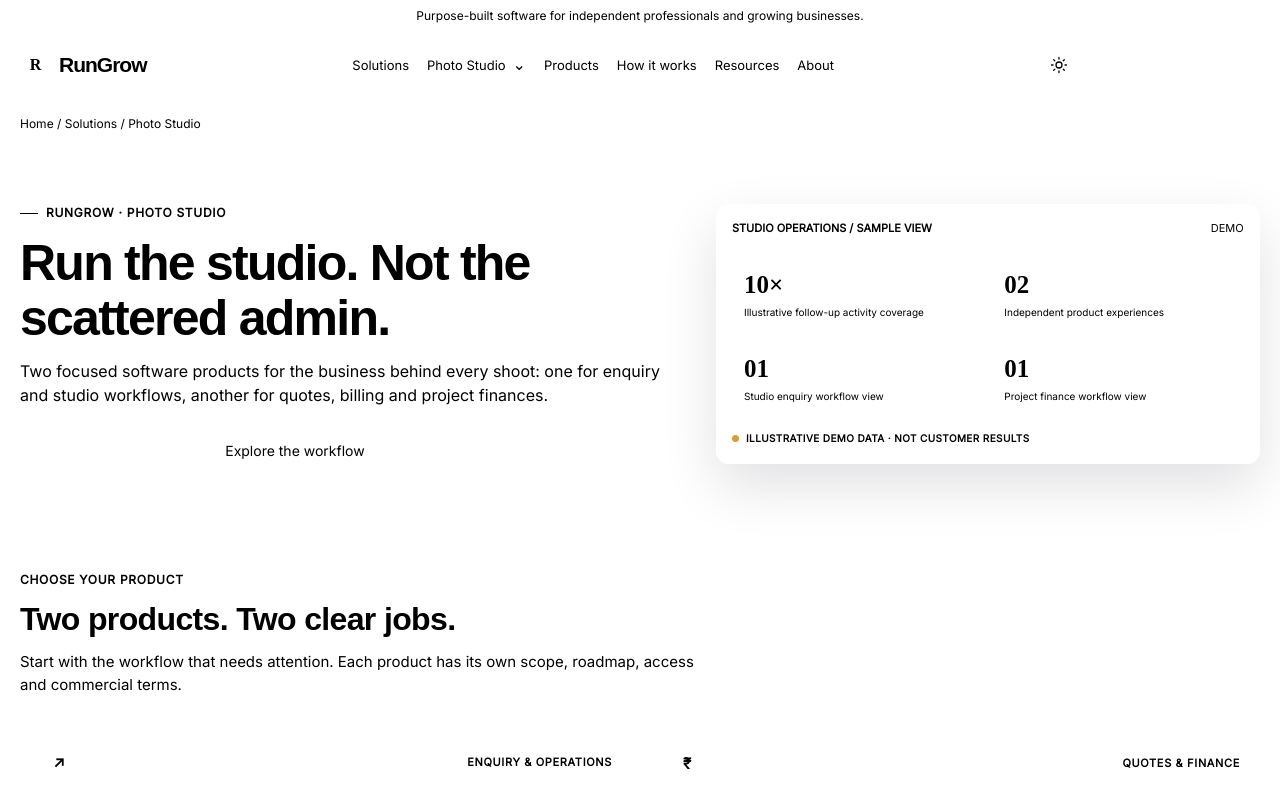
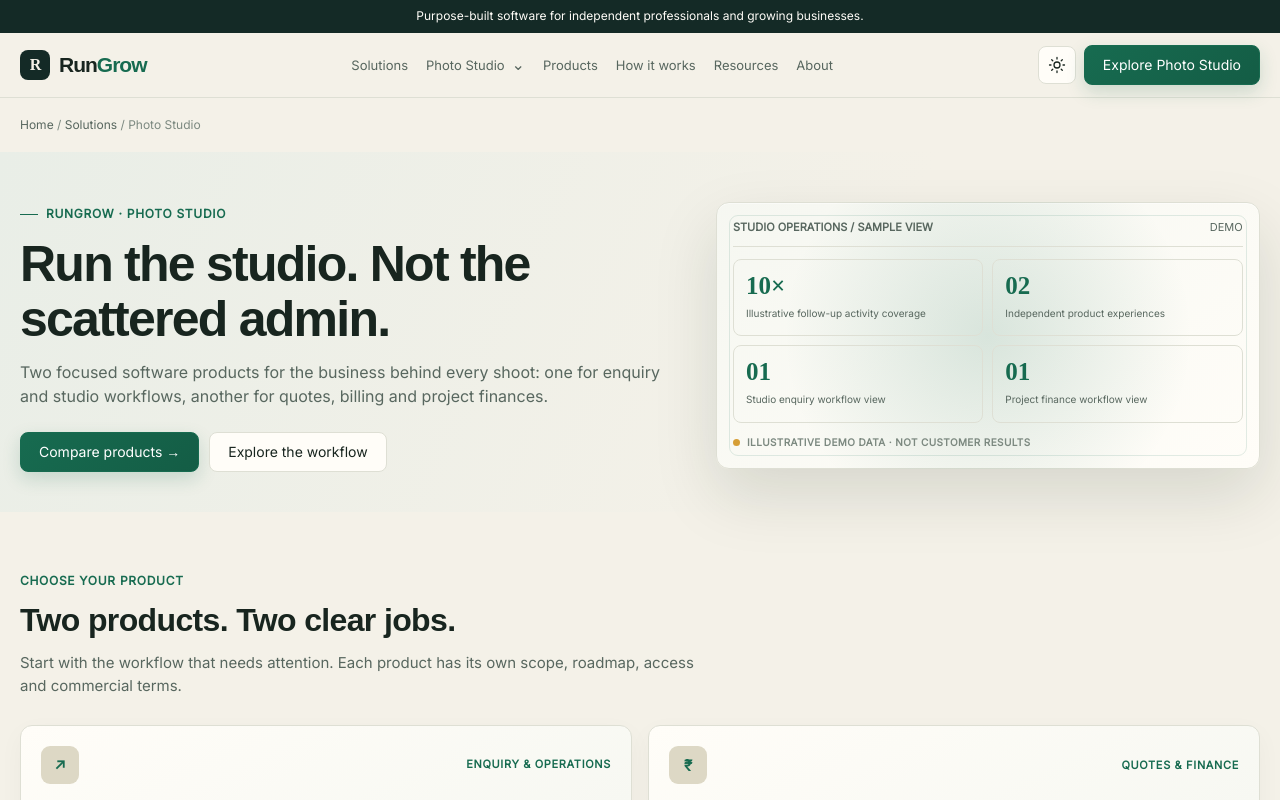
Before and after one commit to madhupadishala/Rungrow.in, a plain HTML site: page solutions/photo-studio/index.html in a window 1280 px wide. Shown: the top 800 px of the page. Drawn offline with Linux system fonts and the light colour scheme.

Commit message:
Apply premium RunGrow colour system and surfaces

```diff
--- /dev/null
+++ b/styles/components/premium-surfaces.css
@@ -0,0 +1,60 @@
+/* Premium brand surfaces: warm mineral neutrals, forest depth and restrained brass. */
+.hero{
+  background:
+    radial-gradient(ellipse at 78% 18%,color-mix(in srgb,var(--accent-gold) 12%,transparent),transparent 38%),
+    radial-gradient(ellipse at 12% 86%,color-mix(in srgb,var(--accent) 8%,transparent),transparent 42%),
+    var(--canvas);
+}
+.visual,.photo-hub-visual,.product-demo{
+  background:linear-gradient(145deg,color-mix(in srgb,var(--surface) 96%,var(--accent) 4%),var(--surface));
+  box-shadow:0 26px 64px rgba(13,35,26,.13),inset 0 1px 0 rgba(255,255,255,.52);
+}
+.card{
+  background:linear-gradient(155deg,var(--surface),color-mix(in srgb,var(--surface) 94%,var(--accent) 6%));
+  box-shadow:0 8px 26px rgba(20,42,32,.035);
+}
+.card:hover{
+  box-shadow:0 18px 42px rgba(20,42,32,.10);
+}
+.icon-box,.product-icon{
+  background:color-mix(in srgb,var(--soft) 78%,var(--accent-gold) 22%);
+  color:var(--accent);
+}
+.btn-primary{
+  background:linear-gradient(135deg,var(--accent),color-mix(in srgb,var(--accent) 72%,#0b3829));
+  border-color:var(--accent);
+  box-shadow:0 7px 18px color-mix(in srgb,var(--accent) 18%,transparent);
+}
+.btn-primary:hover{
+  background:var(--accent-hover);
+  box-shadow:0 10px 25px color-mix(in srgb,var(--accent) 25%,transparent);
+}
+.steps{
+  background:linear-gradient(120deg,var(--navy),color-mix(in srgb,var(--navy) 78%,var(--accent) 22%));
+  color:#f4f1e8;
+}
+.steps h2{color:#fffdf8}
+.steps .section-intro,.steps .step p{color:#c5d2c9}
+.step{border-color:color-mix(in srgb,#fff 22%,transparent)}
+.step-no{color:var(--accent-gold)}
+.footer{
+  background:var(--navy);
+  color:#f2f3e9;
+}
+.footer p,.footer a{color:#c0cbc3}
+.footer h4{color:#fffdf8}
+.footer-bottom{border-color:color-mix(in srgb,#fff 18%,transparent);color:#8fa197}
+.cta-panel{
+  background:
+    radial-gradient(ellipse at 90% 0%,color-mix(in srgb,var(--accent-gold) 12%,transparent),transparent 45%),
+    var(--surface);
+}
+@media(prefers-color-scheme:dark){
+  :root:not([data-theme=light]){
+    color-scheme:dark;
+    --canvas:#091512;--surface:#10211c;--ink:#f2f3e9;--muted:#c0cbc3;
+    --subtle:#8fa197;--line:#263a32;--accent:#55bd91;--accent-hover:#79d4aa;
+    --accent-gold:#c7a66b;--navy:#06110e;--soft:#172c24;
+    --shadow:0 20px 55px rgba(0,0,0,.3);
+  }
+}
--- a/styles/main.css
+++ b/styles/main.css
@@ -3,3 +3,4 @@
 @import url("/styles/components/photo-studio-menu.css");
 
 @import url("/styles/components/3d-interactions.css");
+@import url("/styles/components/premium-surfaces.css");
--- a/styles/responsive.css
+++ b/styles/responsive.css
@@ -1,4 +1,3 @@
-@media(prefers-color-scheme:dark){:root:not([data-theme=light]){color-scheme:dark;--canvas:#0b0f19;--surface:#111827;--ink:#f1f5f9;--muted:#cbd5e1;--subtle:#94a3b8;--line:#1f2937;--accent:#34d399;--accent-hover:#6ee7b7;--navy:#e2e8f0;--soft:#172033;--shadow:0 12px 32px rgba(0,0,0,.18)}}
 @media(max-width:900px){.hero-grid{grid-template-columns:1fr  .9fr;gap:25px}.hero h1{font-size:40px}.grid-4{grid-template-columns:repeat(2,1fr)}.footer-grid{grid-template-columns:1.3fr 1fr 1fr}.footer-grid>div:first-child{grid-column:1/-1}}
 @media(max-width:680px){.container{width:calc(100% - 32px)}.nav{height:60px}.menu-toggle{display:grid}.nav-links{display:none;position:absolute;top:60px;left:0;right:0;background:var(--surface);padding:12px 18px;border-bottom:1px solid var(--line);flex-direction:column;align-items:stretch;gap:0}.nav-links.open{display:flex}.nav-links a{padding:12px 0;border-bottom:1px solid var(--line)}.nav-actions>.btn{display:none}.hero{padding:40px 0}.hero-grid{grid-template-columns:1fr;gap:25px}.hero h1{font-size:32px;letter-spacing:-.025em}.lead{font-size:16px}.visual-window{grid-template-columns:68px 1fr}.trustbar-inner{grid-template-columns:1fr 1fr;gap:12px}.section{padding:40px 0}.section-head{margin-bottom:20px}h2{font-size:24px}.grid-4,.grid-3,.grid-2,.split{grid-template-columns:1fr}.card{padding:20px}.page-hero{padding:18px 0 28px}.page-hero h1{font-size:32px}.cta-panel{display:block;padding:22px}.cta-panel .btn{margin-top:15px}.footer-grid{grid-template-columns:1fr 1fr;gap:22px}.footer-grid>div:first-child{grid-column:1/-1}.footer-bottom{flex-direction:column}.form-grid{grid-template-columns:1fr}.dock{right:10px;bottom:14px}}
 @media(prefers-reduced-motion:reduce){*,*:before,*:after{scroll-behavior:auto!important;transition:none!important;animation:none!important}}
--- a/styles/tokens.css
+++ b/styles/tokens.css
@@ -1 +1,30 @@
-:root[data-theme=dark]{color-scheme:dark;--canvas:#0b0f19;--surface:#111827;--ink:#f1f5f9;--muted:#cbd5e1;--subtle:#94a3b8;--line:#1f2937;--accent:#34d399;--accent-hover:#6ee7b7;--navy:#e2e8f0;--soft:#172033;--shadow:0 12px 32px rgba(0,0,0,.18)}
+:root{
+  color-scheme:light;
+  --canvas:#f4f1e8;
+  --surface:#fffdf8;
+  --ink:#18251f;
+  --muted:#58675f;
+  --subtle:#7c8980;
+  --line:#dedfd4;
+  --accent:#176b50;
+  --accent-hover:#218461;
+  --accent-gold:#b18a4d;
+  --navy:#142a26;
+  --soft:#e9eee7;
+  --shadow:0 18px 48px rgba(25,43,34,.09);
+}
+:root[data-theme=dark]{
+  color-scheme:dark;
+  --canvas:#091512;
+  --surface:#10211c;
+  --ink:#f2f3e9;
+  --muted:#c0cbc3;
+  --subtle:#8fa197;
+  --line:#263a32;
+  --accent:#55bd91;
+  --accent-hover:#79d4aa;
+  --accent-gold:#c7a66b;
+  --navy:#06110e;
+  --soft:#172c24;
+  --shadow:0 20px 55px rgba(0,0,0,.3);
+}
```
